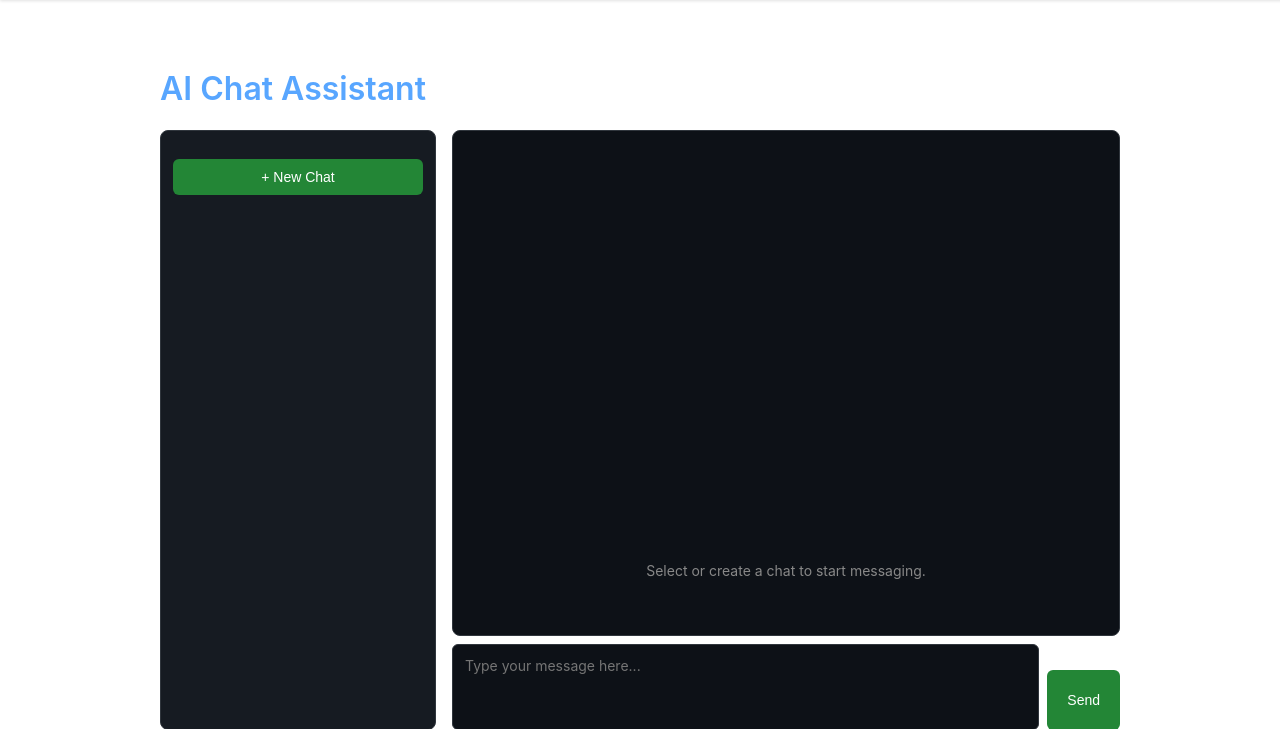
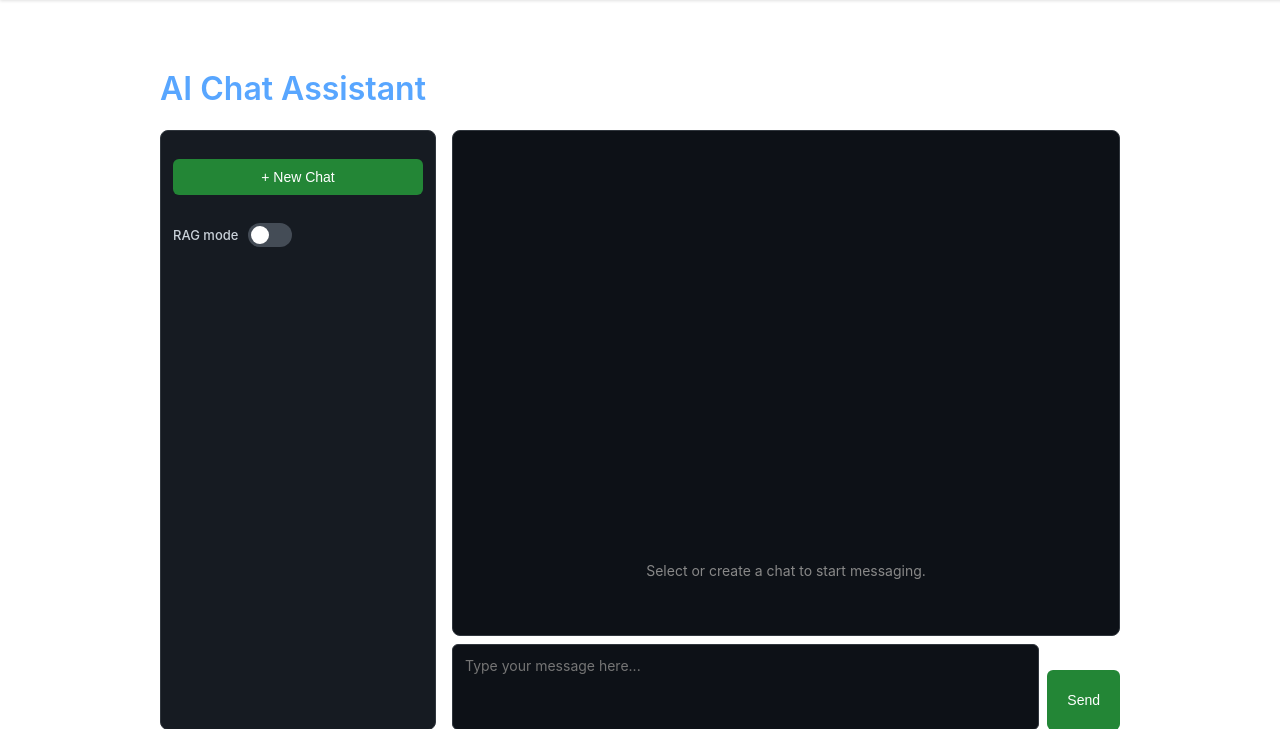
Before and after one commit to wingschicken/InsightAI, a FastAPI app: template app/templates/chat.html in a window 1280 px wide; the page is wider, and only the part inside the window is pictured. Shown: the part 42-771 px from the top of that part. Run offline with FastAPI, Linux system fonts and the light colour scheme; the template is opened without the code that fills it, so the values that code supplies are empty; parts of the project's set-up code (start-up, migrations or seed data) failed here and were passed over.

Commit message:
added the rag feature, works locally

```diff
--- a/app/main.py
+++ b/app/main.py
@@ -3,6 +3,7 @@ import os
 import time
 import uvicorn
 import psutil
+import requests
 from datetime import datetime
 from fastapi import FastAPI, HTTPException, Request, Form, Depends, Response
 from fastapi.responses import HTMLResponse, RedirectResponse
@@ -495,6 +496,63 @@ def chat_api(message: str = Form(...), user: User | None = Depends(get_current_u
         return {'response': f'Error: {str(e)}'}
 
 
+def ask_rag(question: str, top_k: int = 4):
+    response = requests.post(
+        "http://rag:8001/chat",
+        json={"query": question, "top_k": top_k},
+        timeout=60
+    )
+    response.raise_for_status()
+    return response.json()
+
+@app.post('/api/rag_chat/{chat_id}')
+def rag_chat(
+    chat_id: int,
+    message: str = Form(...),
+    user: User | None = Depends(get_current_user),
+    db: Session = Depends(get_db)
+):
+    if not user:
+        raise HTTPException(status_code=401, detail='Not authenticated')
+    if not message or not message.strip():
+        raise HTTPException(status_code=400, detail='Message is required')
+
+    chat = db.query(Chat).filter(Chat.id == chat_id, Chat.user_id == user.id).first()
+    if not chat:
+        raise HTTPException(status_code=404, detail='Chat not found')
+
+    user_msg = ChatMessage(chat_id=chat.id, role='user', content=message)
+    db.add(user_msg)
+    db.commit()
+
+    try:
+        rag_result = ask_rag(message, top_k=4)
+        ai_response = rag_result.get('answer') if isinstance(rag_result, dict) else None
+        if not ai_response:
+            ai_response = rag_result.get('response') if isinstance(rag_result, dict) else str(rag_result)
+    except Exception as e:
+        ai_response = f'Error: {str(e)}'
+
+    ai_msg = ChatMessage(chat_id=chat.id, role='assistant', content=ai_response)
+    db.add(ai_msg)
+    db.commit()
+
+    return {'response': ai_response}
+
+
+@app.post('/api/rag/ingest')
+def rag_ingest(user: User | None = Depends(get_current_user)):
+    if not user:
+        raise HTTPException(status_code=401, detail='Not authenticated')
+
+    try:
+        response = requests.post('http://rag:8001/ingest-file', timeout=180)
+        response.raise_for_status()
+        return response.json()
+    except Exception as e:
+        raise HTTPException(status_code=500, detail=str(e))
+
+
 @app.get('/status', response_class=HTMLResponse)
 def status_page(request: Request, user: User | None = Depends(get_current_user)):
     if not user:
--- a/app/templates/chat.html
+++ b/app/templates/chat.html
@@ -14,6 +14,16 @@
     body.light-mode .chat-list-item.active {background:#238636; color:#fff;}
     .new-chat-btn {width:100%; padding:10px; background:#238636; color:#fff; border:none; border-radius:6px; cursor:pointer; margin-bottom:12px; font-weight:500; transition:all 0.2s ease;}
     .new-chat-btn:hover {background:#2ea043;}
+    .rag-toggle-row {display:flex; align-items:center; justify-content:space-between; gap:8px; margin-bottom:12px;}
+    .rag-toggle-row label {font-size:13px; color:#c9d1d9; display:flex; align-items:center; gap:10px;}
+    .rag-toggle-row button {flex:1; padding:10px; background:#0b5d70; color:#fff; border:none; border-radius:6px; cursor:pointer; transition:all 0.2s ease;}
+    .rag-toggle-row button:hover {background:#0e7e9e;}
+    .switch {position:relative; display:inline-block; width:44px; height:24px;}
+    .switch input {opacity:0; width:0; height:0;}
+    .slider {position:absolute; cursor:pointer; top:0; left:0; right:0; bottom:0; background:#444c56; transition:.4s; border-radius:24px;}
+    .slider:before {position:absolute; content:''; height:18px; width:18px; left:3px; bottom:3px; background:white; transition:.4s; border-radius:50%;}
+    input:checked + .slider {background:#238636;}
+    input:checked + .slider:before {transform:translateX(20px);}
     .chat-container {background:#0d1117; border:1px solid #30363d; border-radius:8px; padding:16px; margin:0; height:100%; display:flex; flex-direction:column; overflow:hidden;}
     body.light-mode .chat-container {background:#f6f8fa; border:1px solid #d0d7de;}
     #messages {display:flex; flex-direction:column; gap:8px; flex:1; overflow-y:auto; margin-bottom:16px;}
@@ -47,6 +57,16 @@
 <div class="chat-wrapper">
     <div class="chat-sidebar">
         <button class="new-chat-btn" onclick="createNewChat()">+ New Chat</button>
+        <div class="rag-toggle-row">
+            <label>
+                <span>RAG mode</span>
+                <span class="switch">
+                    <input type="checkbox" id="rag-toggle">
+                    <span class="slider"></span>
+                </span>
+            </label>
+            <button id="rag-ingest-btn" onclick="runRagIngest()" style="display:none;">Update RAG DB</button>
+        </div>
         <ul class="chat-list" id="chat-list">
             {% for chat in chats %}
                 <li class="chat-list-item" onclick="loadChat({{ chat.id }})" data-chat-id="{{ chat.id }}">{{ chat.title }}</li>
@@ -135,14 +155,29 @@
         return html;
     }
 
+    let ragMode = false;
+    const ragToggle = document.getElementById('rag-toggle');
+    const ragIngestBtn = document.getElementById('rag-ingest-btn');
+
+    ragToggle.addEventListener('change', () => {
+        ragMode = ragToggle.checked;
+        ragIngestBtn.style.display = ragMode ? 'block' : 'none';
+    });
+
     async function createNewChat() {
         try {
             const response = await fetch('/api/chats/new', { method: 'POST' });
             const data = await response.json();
 
             if (data.id) {
+                const chatList = document.getElementById('chat-list');
+                const chatItem = document.createElement('li');
+                chatItem.className = 'chat-list-item';
+                chatItem.dataset.chatId = data.id;
+                chatItem.textContent = data.title || 'New Chat';
+                chatItem.onclick = () => loadChat(data.id);
+                chatList.appendChild(chatItem);
                 loadChat(data.id);
-                location.reload();
             }
         } catch (error) {
             alert('Error creating chat: ' + error.message);
@@ -219,7 +254,8 @@
             const formData = new FormData();
             formData.append('message', message);
 
-            const response = await fetch(`/api/chats/${currentChatId}/message`, {
+            const endpoint = ragMode ? `/api/rag_chat/${currentChatId}` : `/api/chats/${currentChatId}/message`;
+            const response = await fetch(endpoint, {
                 method: 'POST',
                 body: formData
             });
@@ -252,6 +288,25 @@
         chatContainer.scrollTop = chatContainer.scrollHeight;
     }
 
+    async function runRagIngest() {
+        if (!confirm('This will update the RAG database. Continue?')) {
+            return;
+        }
+
+        try {
+            const response = await fetch('/api/rag/ingest', { method: 'POST' });
+            if (!response.ok) {
+                const errorData = await response.json().catch(() => null);
+                throw new Error(errorData?.detail || 'RAG ingest failed');
+            }
+            const data = await response.json();
+            alert('RAG database update completed successfully.');
+            console.log('RAG ingest response:', data);
+        } catch (error) {
+            alert('Failed to update RAG DB: ' + error.message);
+        }
+    }
+
     // Auto-resize textarea
     messageInput.addEventListener('input', function() {
         this.style.height = 'auto';
--- a/rag/requirements.txt
+++ b/rag/requirements.txt
@@ -2,5 +2,5 @@ fastapi
 uvicorn
 chromadb
 httpx
+python-dotenv
 pydantic
-python-dotenv
```
Also changed, not shown: compose.yml (+24 -1 lines), rag/app.py (+15 -4 lines), 2 other files.
